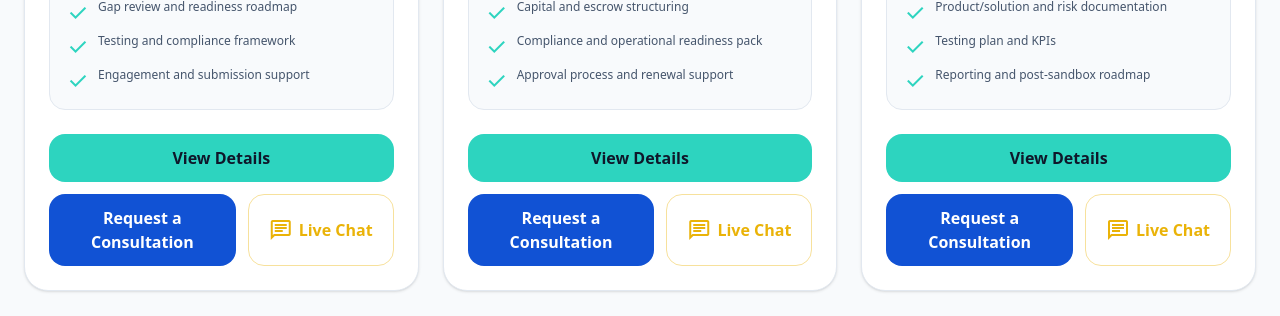
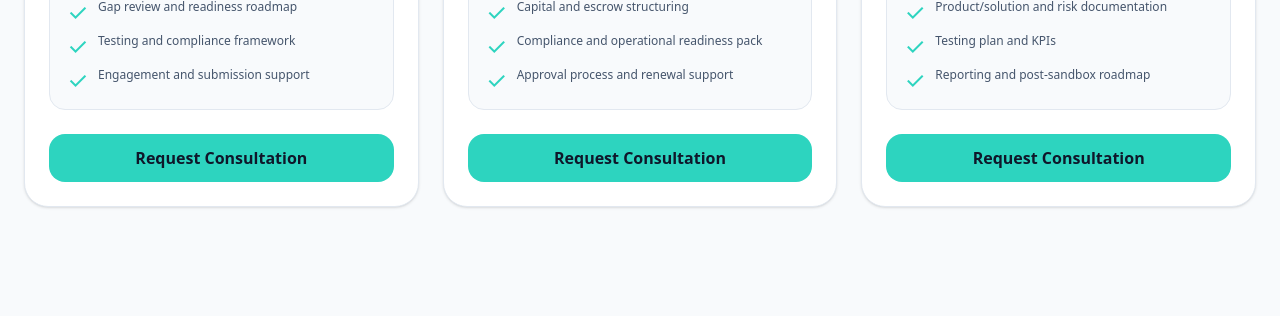
Before and after one commit to BizLaunchOrg/CCWorld_Consultation, a React (Vite) app: page /services in a window 1280 px wide. Shown: the part 1460-1776 px from the top of the page. Built offline with nearby package versions, Linux system fonts and the light colour scheme; no server answers.

Commit message:
fixing changes

```diff
--- a/src/Pages/ServicePage/ServicePage.tsx
+++ b/src/Pages/ServicePage/ServicePage.tsx
@@ -243,29 +243,12 @@ export default function ServicePage() {
               </div>
               <div className="mt-6 flex flex-col gap-3">
                 <Link
-                  to={`/licensing/${s.slug}`}
+                  to="/consultation"
                   className="w-full text-center px-5 py-3 rounded-2xl bg-teal-accent text-background-dark font-black hover:shadow-[0_0_24px_rgba(45,212,191,0.25)] transition-all"
+                  aria-label="Request a consultation"
                 >
-                  View Details
+                  Request Consultation
                 </Link>
-                <div className="flex gap-3">
-                  <Link
-                    to="/consultation"
-                    className="flex-1 min-w-0 text-center px-5 py-3 rounded-2xl bg-primary text-white font-black hover:bg-primary/90 transition-all"
-                    aria-label="Request a consultation"
-                  >
-                    Request a Consultation
-                  </Link>
-                  <button
-                    type="button"
-                    onClick={openChat}
-                    className="px-5 py-3 rounded-2xl border border-gold-accent/40 text-gold-accent font-black hover:bg-gold-accent/10 transition-all flex items-center justify-center gap-1.5"
-                    aria-label="Live chat"
-                  >
-                    <span className="material-symbols-outlined text-lg">chat</span>
-                    Live Chat
-                  </button>
-                </div>
               </div>
             </div>
           ))}
```
